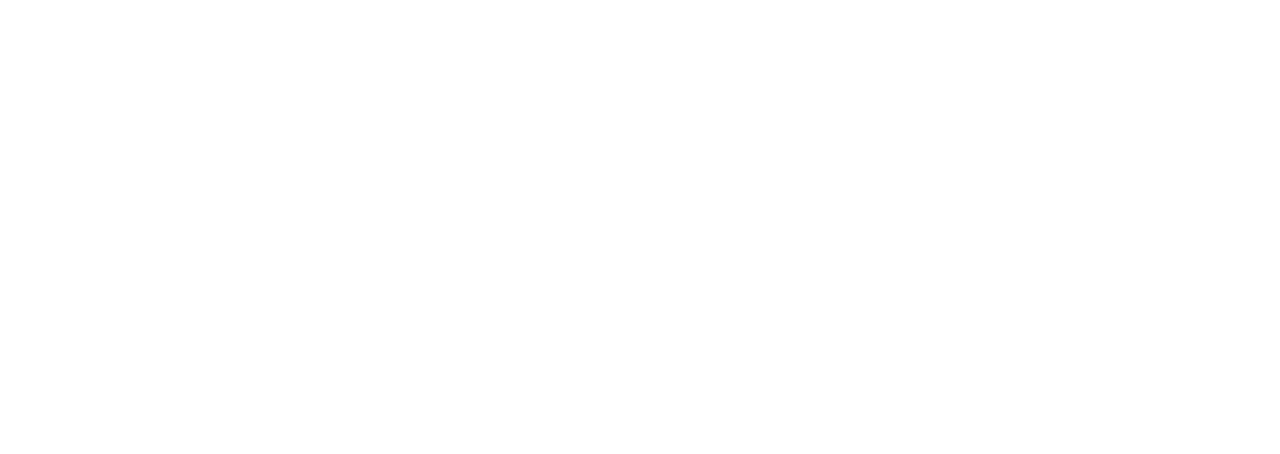
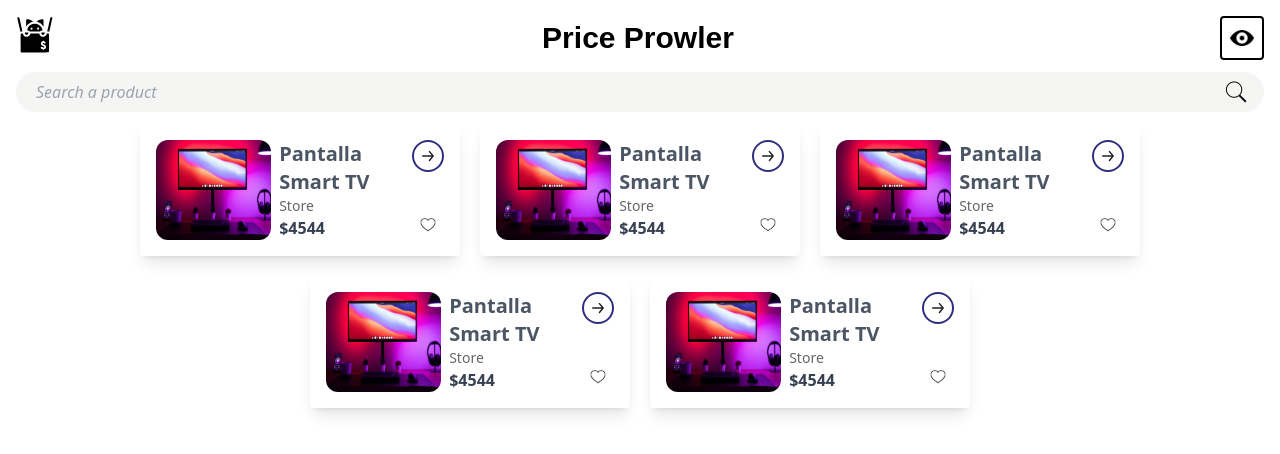
Before and after one commit to JesugG17/price-prowler-web, a React (Vite) app: page /search in a window 1280 px wide. Before the commit this address had no page. Shown: the top 454 px of the page. Built offline with nearby package versions, Linux system fonts and the light colour scheme.

Commit message:
move homepage to searchpage

```diff
--- a/src/common/routes/AppRouter.tsx
+++ b/src/common/routes/AppRouter.tsx
@@ -1,11 +1,13 @@
 import { Routes, Route } from 'react-router';
 import { HomePage } from '../../modules/price-prowler/pages/HomePage';
 import { TrackingPage } from '../../modules/price-prowler/pages/TrackingPage';
+import { SearchPage } from '@/modules/price-prowler/pages/SearchPage';
 
 export const AppRouter = () => {
   return (
     <Routes>
       <Route path='/' element={<HomePage />} />
+      <Route path='/search' element={<SearchPage />} />
       <Route path='/tracking' element={<TrackingPage />} />
     </Routes>
   );
--- a/src/modules/price-prowler/components/ProductCard.tsx
+++ b/src/modules/price-prowler/components/ProductCard.tsx
@@ -1,5 +1,5 @@
+import { Product } from '@/common/types/products.interface';
 import { FC, useState } from 'react';
-import { Product } from '../pages/HomePage';
 
 export const ProductCard: FC<Props> = ({ product, removeProduct, addProduct }) => {
   const [isAddedToFavs, setIsAddedToFavs] = useState(false);
@@ -17,7 +17,7 @@
   };
 
   return (
-    <li className='w-100 p-4 flex gap-2 rounded shadow-lg sm:w-2/5 lg:w-2/6'>
+    <li className='w-full max-w-xs p-4 flex gap-2 rounded shadow-lg sm:w-2/5 lg:w-2/6'>
       <img className='w-2/5 rounded-xl h-auto ' src={product.img} alt='Product image' />
       <div>
         <h4>
@@ -35,7 +35,7 @@
           target='_blank'
           className='flex justify-center objet-contain w-8 h-8 rounded-full border-2 p-2 border-indigo-900 text-indigo-900 hover:bg-indigo-900 hover:text-slate-200 transition-all duration-200'
         >
-          <img src="/img/icon-web.svg" alt="" />
+          <img src='/img/icon-web.svg' alt='' />
         </a>
         <button onClick={handleFav} className='rounded-full p-2'>
           {isAddedToFavs ? (
--- a/src/modules/price-prowler/pages/HomePage.tsx
+++ b/src/modules/price-prowler/pages/HomePage.tsx
@@ -1,61 +1,3 @@
-import { TEST_PRODUCTS } from '@/common/constants/products';
-import { ProductCard } from '../components/ProductCard';
-import { useState } from 'react';
-
-export interface Product {
-  id: string;
-  name: string;
-  price: number;
-  img: string;
-  link: string;
-}
-
 export const HomePage = () => {
-  const [productsAdded, setProductsAdded] = useState<Product[]>([]);
-
-  const addProduct = (product: Product) => {
-    setProductsAdded((prevState) => [product, ...prevState]);
-  };
-
-  const removeProduct = (productId: string) => {
-    const newProductsAdded = productsAdded.filter((product) => product.id !== productId);
-    setProductsAdded(newProductsAdded);
-  };
-
-  return (
-    <div className='flex flex-col gap-3 p-4'>
-      <div className='flex items-center justify-between'>
-        <div className='w-10 objet-contain'>
-          <img src="/img/logo-priceprowler.svg" alt="" />
-        </div>
-        <h1 className='text-center text-3xl font-custom font-bold flex-1'>Price Prowler</h1>
-        <div className='p-2 relative border-2 border-black rounded'>
-          <img className='w-6' src='/img/eye.png' alt='Hear icon' />
-          {productsAdded.length !== 0 && (
-            <div className='w-6 h-6 flex absolute bottom-7 left-7 justify-center rounded-full bg-red-600 text-white'>
-              {productsAdded.length}
-            </div>
-          )}
-        </div>
-      </div>
-      <form className='flex p-2 bg-stone-100 rounded-3xl'>
-        <input
-          className='flex-1 bg-transparent pl-3 italic focus:outline-none'
-          type='text'
-          placeholder='Search a product'
-        />
-        <img className='mr-2' src='/img/search.png' alt='search icon' />
-      </form>
-      <ul className='flex flex-wrap gap-5 justify-center '>
-        {TEST_PRODUCTS.map((product, index) => (
-          <ProductCard
-            product={product}
-            addProduct={addProduct}
-            removeProduct={removeProduct}
-            key={index}
-          />
-        ))}
-      </ul>
-    </div>
-  );
+  return <div>HomePage</div>;
 };
--- /dev/null
+++ b/src/modules/price-prowler/pages/SearchPage.tsx
@@ -0,0 +1,56 @@
+import { useState } from 'react';
+import { ProductCard } from '../components/ProductCard';
+import { TEST_PRODUCTS } from '@/common/constants/products';
+import { Product } from '@/common/types/products.interface';
+
+export const SearchPage = () => {
+  const [productsAdded, setProductsAdded] = useState<Product[]>([]);
+
+  const addProduct = (product: Product) => {
+    setProductsAdded((prevState) => [product, ...prevState]);
+  };
+
+  const removeProduct = (productId: string) => {
+    const newProductsAdded = productsAdded.filter((product) => product.id !== productId);
+    setProductsAdded(newProductsAdded);
+  };
+
+  return (
+    <div className='flex flex-col gap-3 p-4'>
+      <div className='flex items-center justify-between'>
+        <div className='w-10 objet-contain'>
+          <img src='/img/logo-priceprowler.svg' alt='' />
+        </div>
+        <h1 className='text-center text-3xl font-custom font-bold flex-1'>Price Prowler</h1>
+        <div className='p-2 relative border-2 border-black rounded'>
+          <img className='w-6' src='/img/eye.png' alt='Hear icon' />
+          {productsAdded.length !== 0 && (
+            <div className='w-6 h-6 flex absolute bottom-7 left-7 justify-center rounded-full bg-red-600 text-white'>
+              {productsAdded.length}
+            </div>
+          )}
+        </div>
+      </div>
+      <div>
+        <form className='flex p-2 bg-stone-100 rounded-3xl'>
+          <input
+            className='flex-1 bg-transparent pl-3 italic focus:outline-none'
+            type='text'
+            placeholder='Search a product'
+          />
+          <img className='mr-2' src='/img/search.png' alt='search icon' />
+        </form>
+      </div>
+      <ul className='flex flex-wrap gap-5 justify-center '>
+        {TEST_PRODUCTS.map((product, index) => (
+          <ProductCard
+            product={product}
+            addProduct={addProduct}
+            removeProduct={removeProduct}
+            key={index}
+          />
+        ))}
+      </ul>
+    </div>
+  );
+};
```
Lines whose indentation alone changed are shown as unchanged.
